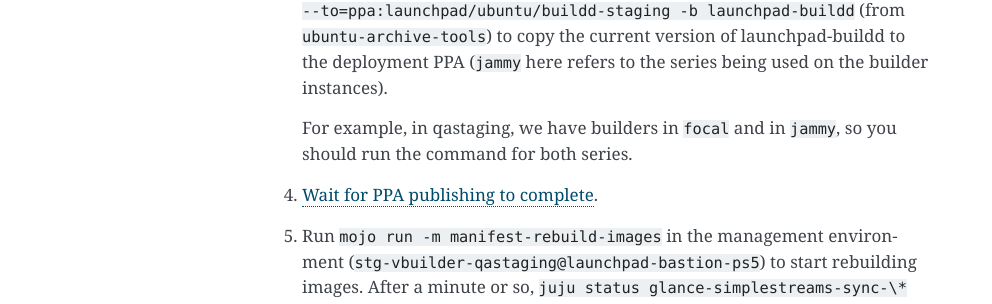
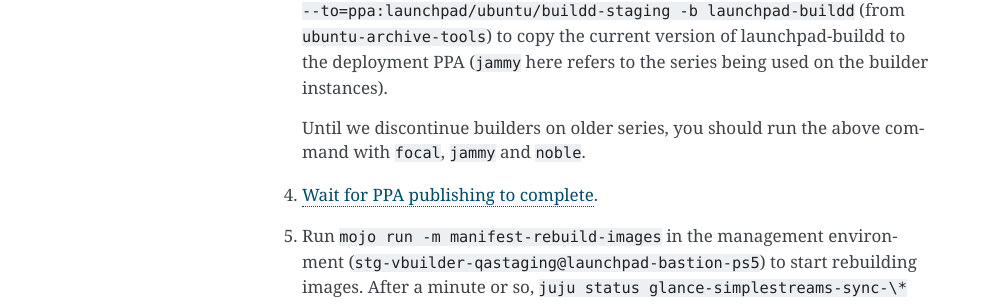
Before and after one commit to jugmac00/launchpad-buildd, a Sphinx documentation site: the page built from docs/how-to/deployment.rst, in a window 1280 px wide. Shown: the part 750-1054 px from the top of the page, without its empty margins (148-1140 px from the left). Built offline with Sphinx 7.4.7, drawn with Linux system fonts in a browser that asks for light colours.

Commit message:
Update documentation as we also have builders on noble

```diff
--- a/docs/how-to/deployment.rst
+++ b/docs/how-to/deployment.rst
@@ -38,8 +38,8 @@
    to the deployment PPA (``jammy`` here refers to the series being used on
    the builder instances).
 
-   For example, in qastaging, we have builders in ``focal`` and in ``jammy``,
-   so you should run the command for both series.
+   Until we discontinue builders on older series, you should run the above
+   command with  ``focal``, ``jammy`` and ``noble``.
 
 #. `Wait for PPA publishing to complete
    <https://launchpad.net/~launchpad/+archive/ubuntu/buildd-staging/+packages>`__.
```
